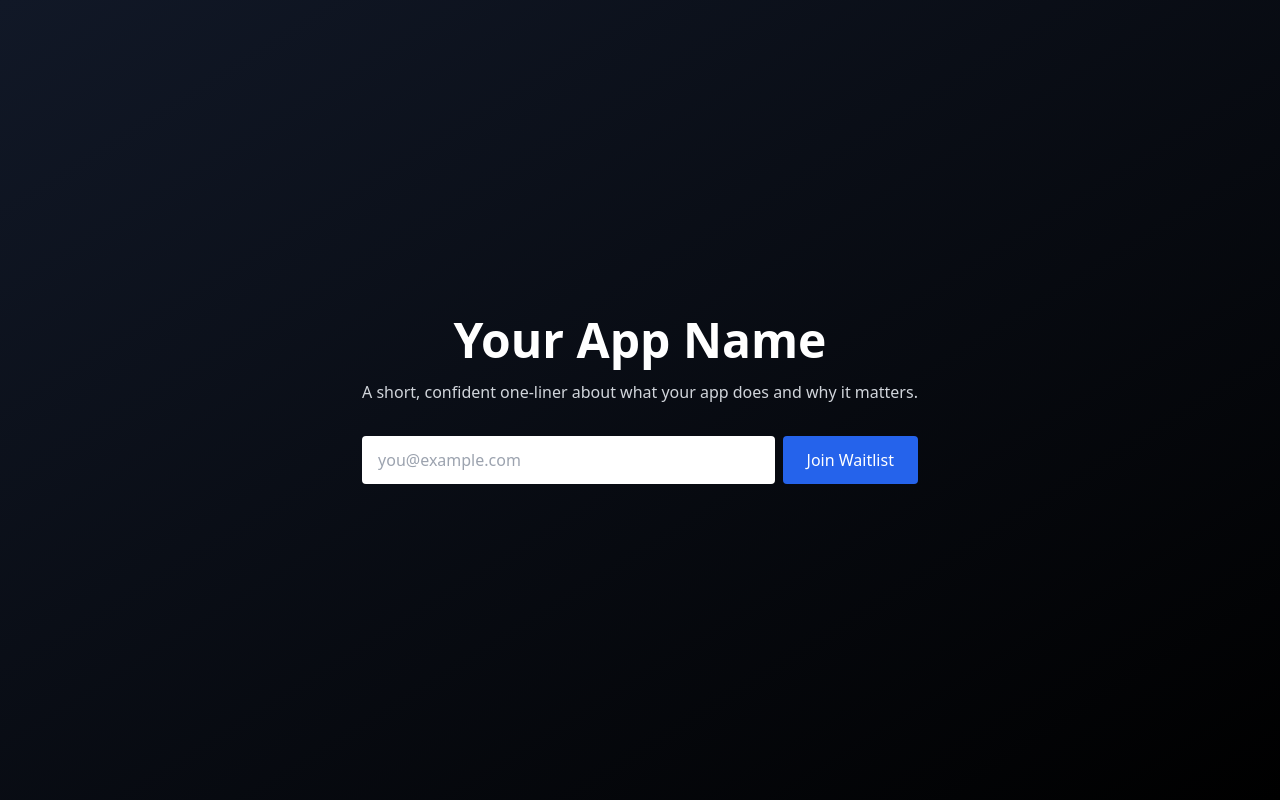
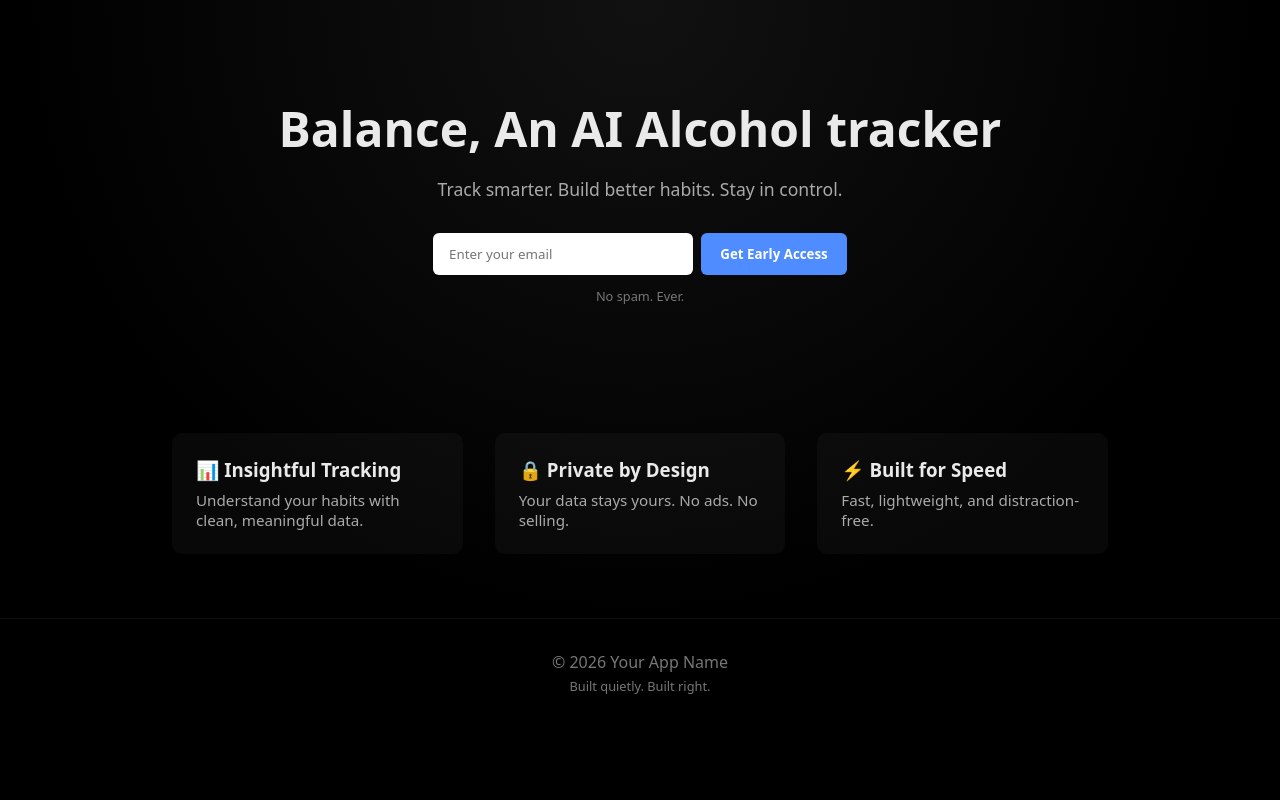
Before and after one commit to CurrentlyDying/Balance-website, a website: page public/index.html in a window 1280 px wide. Drawn offline with nearby package versions, Linux system fonts and the light colour scheme.

Commit message:
Made it more proffesional

```diff
--- a/public/index.html
+++ b/public/index.html
@@ -2,68 +2,44 @@
 <html lang="en">
 <head>
   <meta charset="UTF-8" />
-  <meta name="viewport" content="width=device-width, initial-scale=1.0"/>
-  <title>Your App</title>
+  <meta name="viewport" content="width=device-width, initial-scale=1.0" />
+  <title>Balance, An AI Alcohol tracker</title>
+  <link rel="stylesheet" href="style.css" />
+</head>
+<body>
 
-  <script src="https://cdn.tailwindcss.com"></script>
-</head>
+<header class="hero">
+  <h1>Balance, An AI Alcohol tracker</h1>
+  <p>Track smarter. Build better habits. Stay in control.</p>
 
-<body class="bg-gradient-to-br from-gray-900 to-black text-white">
+  <form id="signup-form">
+    <input type="email" id="email" placeholder="Enter your email" required />
+    <button type="submit">Get Early Access</button>
+  </form>
 
-<main class="min-h-screen flex items-center justify-center px-6">
-  <div class="max-w-xl text-center">
+  <span class="note">No spam. Ever.</span>
+</header>
 
-    <h1 class="text-5xl font-bold mb-4">
-      Your App Name
-    </h1>
+<section class="features">
+  <div>
+    <h3>📊 Insightful Tracking</h3>
+    <p>Understand your habits with clean, meaningful data.</p>
+  </div>
+  <div>
+    <h3>🔒 Private by Design</h3>
+    <p>Your data stays yours. No ads. No selling.</p>
+  </div>
+  <div>
+    <h3>⚡ Built for Speed</h3>
+    <p>Fast, lightweight, and distraction-free.</p>
+  </div>
+</section>
 
-    <p class="text-gray-300 mb-8">
-      A short, confident one-liner about what your app does and why it matters.
-    </p>
+<footer>
+  <p>© 2026 Your App Name</p>
+  <p class="footer-sub">Built quietly. Built right.</p>
+</footer>
 
-    <form id="signupForm" class="flex gap-2 flex-col sm:flex-row">
-      <input
-              type="email"
-              required
-              placeholder="you@example.com"
-              class="flex-1 px-4 py-3 rounded text-black"
-      />
-
-      <button
-              type="submit"
-              class="px-6 py-3 rounded bg-blue-600 hover:bg-blue-700 transition"
-      >
-        Join Waitlist
-      </button>
-    </form>
-
-    <p id="status" class="mt-4 text-green-400 hidden">
-      You’re on the list.
-    </p>
-
-  </div>
-</main>
-
-<script>
-  const form = document.getElementById('signupForm');
-  const status = document.getElementById('status');
-
-  form.addEventListener('submit', async (e) => {
-    e.preventDefault();
-    const email = form.querySelector('input').value;
-
-    const res = await fetch('/signup', {
-      method: 'POST',
-      headers: { 'Content-Type': 'application/json' },
-      body: JSON.stringify({ email })
-    });
-
-    if (res.ok) {
-      form.reset();
-      status.classList.remove('hidden');
-    }
-  });
-</script>
-
+<script src="script.js"></script>
 </body>
 </html>
--- /dev/null
+++ b/public/script.js
@@ -0,0 +1,19 @@
+const form = document.getElementById('signup-form');
+
+form.addEventListener('submit', async (e) => {
+    e.preventDefault();
+
+    const email = document.getElementById('email').value;
+
+    const res = await fetch('/signup', {
+        method: 'POST',
+        headers: { 'Content-Type': 'application/json' },
+        body: JSON.stringify({ email })
+    });
+
+    if (res.ok) {
+        form.innerHTML = '<p>✅ You’re on the list.</p>';
+    } else {
+        alert('Something went wrong. Try again.');
+    }
+});
--- /dev/null
+++ b/public/style.css
@@ -0,0 +1,100 @@
+* {
+    margin: 0;
+    padding: 0;
+    box-sizing: border-box;
+    font-family: system-ui, -apple-system, BlinkMacSystemFont, sans-serif;
+}
+
+body {
+    background: radial-gradient(circle at top, #111 0%, #000 60%);
+    color: #eaeaea;
+    min-height: 100vh;
+}
+
+.hero {
+    text-align: center;
+    padding: 6rem 1.5rem 4rem;
+}
+
+.hero h1 {
+    font-size: 3rem;
+    font-weight: 700;
+}
+
+.hero p {
+    margin-top: 1rem;
+    font-size: 1.1rem;
+    color: #aaa;
+}
+
+form {
+    margin-top: 2rem;
+    display: flex;
+    justify-content: center;
+    gap: 0.5rem;
+}
+
+input {
+    padding: 0.75rem 1rem;
+    border-radius: 6px;
+    border: none;
+    width: 260px;
+    outline: none;
+}
+
+button {
+    padding: 0.75rem 1.2rem;
+    border-radius: 6px;
+    border: none;
+    background: #4f8cff;
+    color: white;
+    font-weight: 600;
+    cursor: pointer;
+}
+
+button:hover {
+    background: #3a6fe0;
+}
+
+.note {
+    display: block;
+    margin-top: 0.75rem;
+    font-size: 0.8rem;
+    color: #777;
+}
+
+.features {
+    display: grid;
+    grid-template-columns: repeat(auto-fit, minmax(220px, 1fr));
+    gap: 2rem;
+    padding: 4rem 2rem;
+    max-width: 1000px;
+    margin: auto;
+}
+
+.features div {
+    background: rgba(255, 255, 255, 0.03);
+    padding: 1.5rem;
+    border-radius: 10px;
+}
+
+.features h3 {
+    margin-bottom: 0.5rem;
+}
+
+.features p {
+    color: #aaa;
+    font-size: 0.95rem;
+}
+
+footer {
+    text-align: center;
+    padding: 2rem;
+    border-top: 1px solid rgba(255,255,255,0.05);
+    color: #777;
+}
+
+.footer-sub {
+    font-size: 0.8rem;
+    margin-top: 0.25rem;
+}
--- a/server.js
+++ b/server.js
@@ -4,6 +4,7 @@ import sqlite3 from 'sqlite3';
 import path from 'path';
 import { fileURLToPath } from 'url';
 import nodemailer from 'nodemailer';
+
 
 const transporter = nodemailer.createTransport({
     service: 'gmail',
```
